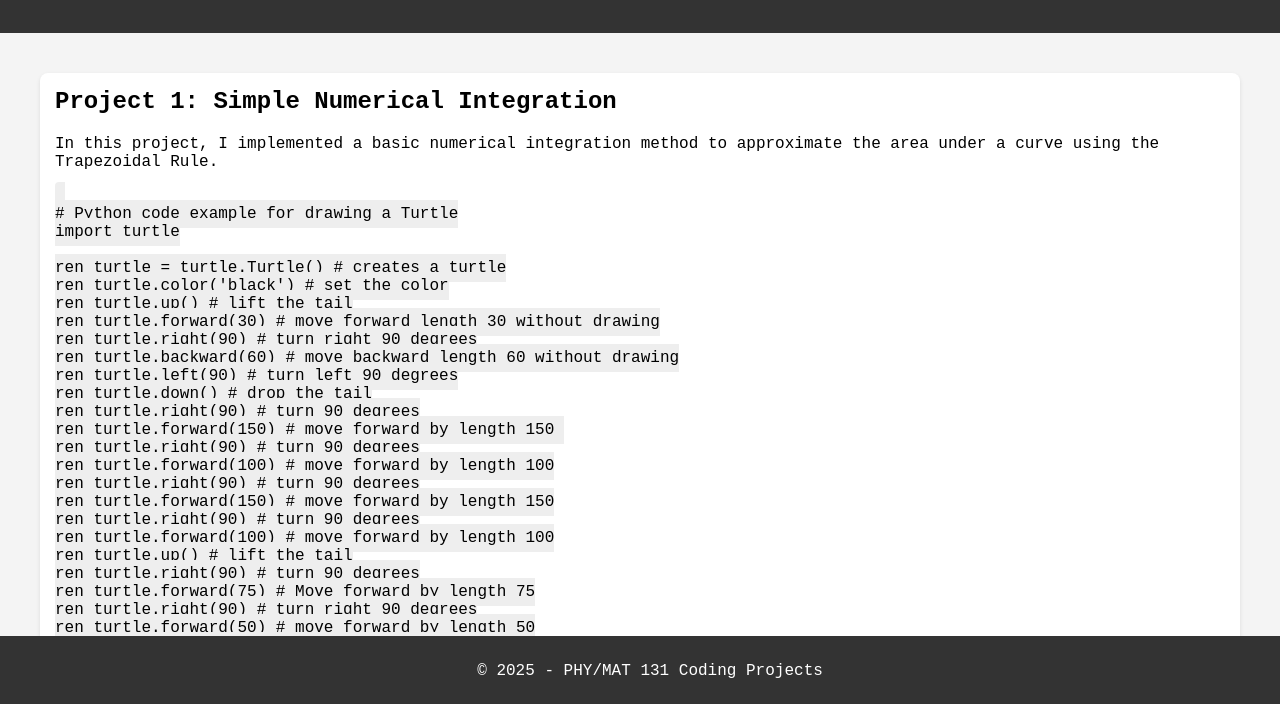
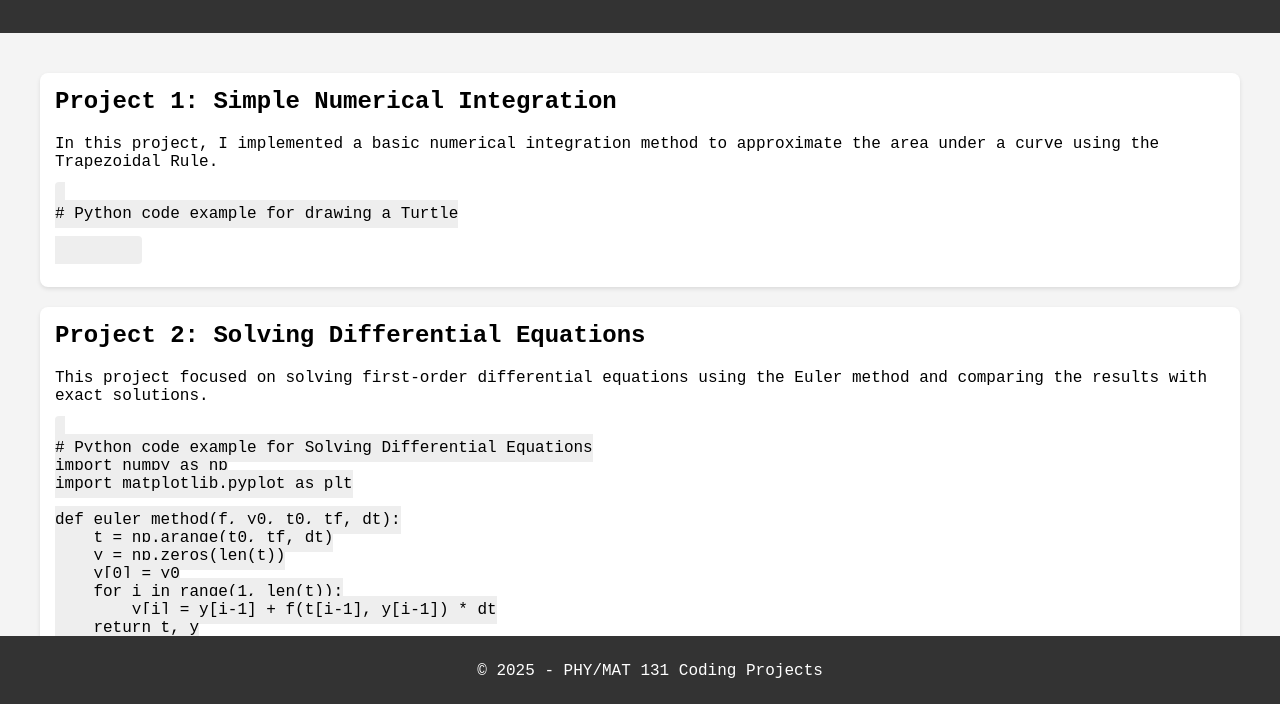
Before and after one commit to phrrost/phrrostasc.github.io, a plain HTML site: page index.html in a window 1280 px wide. Shown: the part 94-798 px from the top of the page. Drawn offline with Linux system fonts and the light colour scheme.

Commit message:
Update index.html

```diff
--- a/index.html
+++ b/index.html
@@ -65,40 +65,7 @@
         <p>In this project, I implemented a basic numerical integration method to approximate the area under a curve using the Trapezoidal Rule.</p>
         <pre><code>
 # Python code example for drawing a Turtle
-import turtle
 
-ren_turtle = turtle.Turtle() # creates a turtle
-ren_turtle.color('black') # set the color
-ren_turtle.up() # lift the tail
-ren_turtle.forward(30) # move forward length 30 without drawing
-ren_turtle.right(90) # turn right 90 degrees
-ren_turtle.backward(60) # move backward length 60 without drawing
-ren_turtle.left(90) # turn left 90 degrees
-ren_turtle.down() # drop the tail
-ren_turtle.right(90) # turn 90 degrees
-ren_turtle.forward(150) # move forward by length 150
-ren_turtle.right(90) # turn 90 degrees
-ren_turtle.forward(100) # move forward by length 100
-ren_turtle.right(90) # turn 90 degrees
-ren_turtle.forward(150) # move forward by length 150
-ren_turtle.right(90) # turn 90 degrees
-ren_turtle.forward(100) # move forward by length 100
-ren_turtle.up() # lift the tail
-ren_turtle.right(90) # turn 90 degrees
-ren_turtle.forward(75) # Move forward by length 75
-ren_turtle.right(90) # turn right 90 degrees
-ren_turtle.forward(50) # move forward by length 50
-ren_turtle.forward(25) #move forward by length 25
-ren_turtle.down() # sets tail down
-ren_turtle.color('darkorange') # set color to dark orange
-ren_turtle.right(60) # turn right 45 degrees
-ren_turtle.backward(45) # move backward by length 45
-ren_turtle.left(120) # turn left 120 degrees
-ren_turtle.backward(45) # move backward by length 45
-ren_turtle.left(60) # turn left 60 degrees
-ren_turtle.backward(45) #move backward by length 45
-ren_turtle.left(120) # turn right by 120 degrees
-ren_turtle.backward(45) # move backward by length 45
         </code></pre>
     </div>
 
```
